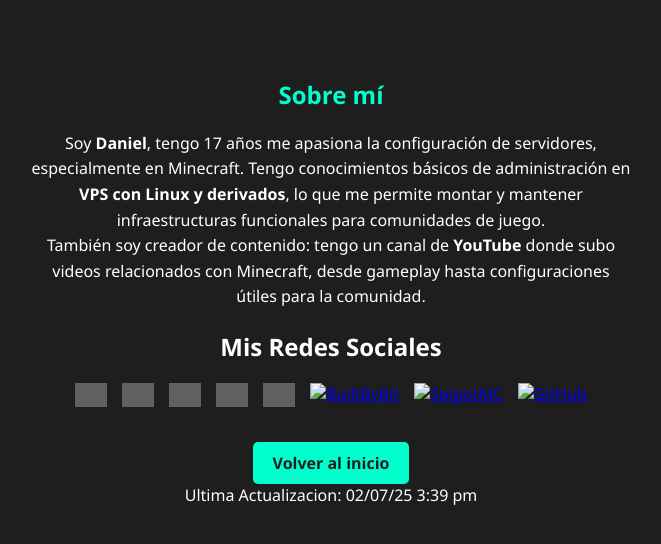
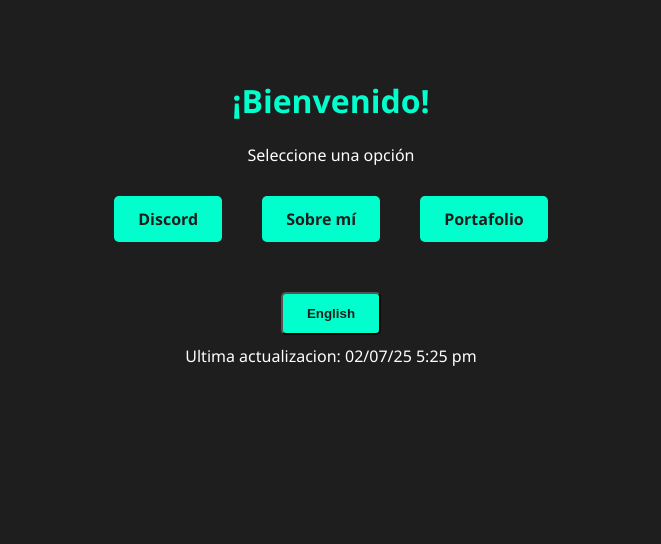
Before and after one commit to Dianelito/dianelito.github.io, a plain HTML site: page index.html in a window 1280 px wide. Shown: the whole page, without its empty margins (309-970 px from the left). Drawn offline with Linux system fonts and the light colour scheme; grey boxes are pictures that could not be loaded.

Commit message:
MultiLang

```diff
--- a/index.html
+++ b/index.html
@@ -3,7 +3,7 @@
 <head>
   <meta charset="UTF-8" />
   <meta name="viewport" content="width=device-width, initial-scale=1.0" />
-  <title>Sobre mí</title>
+  <title>Hogar</title>
   <link rel="icon" type="img" href="favicon.ico">
   <style>
     body {
@@ -16,68 +16,44 @@
     h1 {
       color: #00ffcc;
     }
-    p {
-      max-width: 600px;
-      margin: auto;
-      line-height: 1.6;
-    }
-    a.boton {
+    .boton {
       display: inline-block;
-      margin-top: 30px;
+      margin: 10px;
       background-color: #00ffcc;
       color: #1e1e1e;
-      padding: 10px 20px;
+      padding: 12px 24px;
       text-decoration: none;
       border-radius: 5px;
       font-weight: bold;
       transition: background-color 0.3s;
     }
-    a.boton:hover {
+    .boton:hover {
       background-color: #00c2a0;
+    }
+    .contenedor-botones {
+      display: flex;
+      justify-content: center;
+      flex-wrap: wrap;
+      gap: 20px;
+      margin-top: 20px;
     }
   </style>
 </head>
 <body>
-<section>
-  <h1>Sobre mí</h1>
+  <h1 data-lang-key="welcomeHeader">¡Bienvenido!</h1>
+  <p data-lang-key="selectOption">Seleccione una opcion</p>
 
-  <p>Soy <strong>Daniel</strong>, tengo 17 años me apasiona la configuración de servidores, especialmente en Minecraft. Tengo conocimientos básicos de administración en <strong>VPS con Linux y derivados</strong>, lo que me permite montar y mantener infraestructuras funcionales para comunidades de juego.</p>
-<p>También soy creador de contenido: tengo un canal de <strong>YouTube</strong> donde subo videos relacionados con Minecraft, desde gameplay hasta configuraciones útiles para la comunidad.</p>
-</section>
+  <div class="contenedor-botones">
+    <a href="https://discord.gg/fcg6HDVKXy" class="boton" data-lang-key="discordButton">Discord</a>
+    <a class="boton" href="aboutme.html" data-lang-key="aboutMeButton">Sobre mi</a>
+    <a class="boton" href="portafolio.html" data-lang-key="portfolioButton">Portafolio</a>
+  </div>
 
-<section>
-  <h2>Mis Redes Sociales</h2>
-  <div style="display: flex; flex-wrap: wrap; justify-content: center; gap: 15px; margin-top: 20px;">
-    <a href="https://youtube.com/@Dianeliton" target="_blank">
-      <img src="https://cdn.jsdelivr.net/gh/simple-icons/simple-icons/icons/youtube.svg" alt="YouTube" width="32" style="filter: invert(100%);" />
-    </a>
-    <a href="https://youtube.com/@DianelitoStudios" target="_blank">
-      <img src="https://cdn.jsdelivr.net/gh/simple-icons/simple-icons/icons/youtube.svg" alt="YouTube Studio" width="32" style="filter: invert(100%);" />
-    </a>
-    <a href="https://tiktok.com/@dianelito_oficial" target="_blank">
-      <img src="https://cdn.jsdelivr.net/gh/simple-icons/simple-icons/icons/tiktok.svg" alt="TikTok" width="32" style="filter: invert(100%);" />
-    </a>
-    <a href="https://x.com/cazador_real2" target="_blank">
-      <img src="https://cdn.jsdelivr.net/gh/simple-icons/simple-icons/icons/x.svg" alt="X (Twitter)" width="32" style="filter: invert(100%);" />
-    </a>
-    <a href="https://instagram.com/dianelito_oficial" target="_blank">
-      <img src="https://cdn.jsdelivr.net/gh/simple-icons/simple-icons/icons/instagram.svg" alt="Instagram" width="32" style="filter: invert(100%);" />
-    </a>
-    <a href="https://builtbybit.com/creators/dianelito.389844" target="_blank">
-      <img src="https://builtbybit.com/favicon.ico" alt="BuiltByBit" width="32" />
-    </a>
-    <a href="https://www.spigotmc.org/resources/authors/dianelito.1242137/" target="_blank">
-      <img src="https://spigotmc.org/favicon.ico" alt="SpigotMC" width="32" />
-    </a>
-    <a href="https://github.com/Dianelito" target="_blank">
-      <img src="https://github.com/favicon.ico" alt="GitHub" width="32" />
-    </a>
+  <div style="margin-top: 30px;">
+    <button class="boton" id="languageToggle">English</button>
   </div>
-</section>
 
-
-
-<a class="boton" href="index.html">Volver al inicio</a>
 </body>
-<footer> Ultima Actualizacion: 02/07/25 3:39 pm
+<footer data-lang-key="LastUpdate">Ultima Actualizacion: ??/??/?? ??:??</h1>
+<script src="language.js"></script>
 </html>
--- /dev/null
+++ b/language.js
@@ -0,0 +1,113 @@
+const translations = {
+    es: {
+        LastUpdate: "Ultima actualizacion: 02/07/25 5:25 pm",
+        // index.html
+        homeTitle: "Hogar",
+        welcomeHeader: "¡Bienvenido!",
+        selectOption: "Seleccione una opción",
+        discordButton: "Discord",
+        aboutMeButton: "Sobre mí",
+        portfolioButton: "Portafolio",
+        languageToggle: "English",
+
+
+        // aboutme.html
+        aboutMeTitle: "Sobre mí",
+        aboutMeHeader: "Sobre mí",
+        aboutMePara1: "Soy <strong>Daniel</strong>, tengo 17 años me apasiona la configuración de servidores, especialmente en Minecraft. Tengo conocimientos básicos de administración en <strong>VPS con Linux y derivados</strong>, lo que me permite montar y mantener infraestructuras funcionales para comunidades de juego.",
+        aboutMePara2: "También soy creador de contenido: tengo un canal de <strong>YouTube</strong> donde subo videos relacionados con Minecraft, desde gameplay hasta configuraciones útiles para la comunidad.",
+        socialMediaHeader: "Mis Redes Sociales",
+        backToHomeButton: "Volver al inicio",
+
+        // portafolio.html
+        portfolioTitle: "Portafolio",
+        portfolioHeader: "Portafolio",
+        knockbackConfigTitle: "Configuración de Knockback",
+        knockbackConfigDesc: "Configuración de knockback para servidores PvP. Ideal para combates.",
+        beachDesertMapTitle: "Mapa de Playa/Desierto",
+        beachDesertMapDesc: "Mapa estilo playa/desierto con estructuras personalizadas, perfecto para zonas de spawn o eventos de rol.",
+        warpPvPTitle: "Warp PvP 500x500",
+        warpPvPDesc: "Área PvP de gran tamaño para que tus jugadores puedan pelear.",
+        chunksLimitedTitle: "Chunks Limited",
+        chunksLimitedDesc: "Plugin para limitar objetos por chunks. Perfecto para servidores survival que quiera limitar spawners.",
+        aliceBotTitle: "Alice Bot",
+        aliceBotDesc: "Chat Bot configurable con Conditional Events para que tus usuarios puedan hacer preguntas.",
+
+        // 404.html
+        notFoundTitle: "404",
+        achievementUnlocked: "¡Logro desbloqueado!",
+        howDidWeGetHere: "¿Cómo llegamos aquí?",
+        returnButton: "Regresar",
+    },
+    en: {
+        LastUpdate: "LastUpdate: 02/07/25 5:25 pm",
+        // index.html
+        homeTitle: "Home",
+        welcomeHeader: "Welcome!",
+        selectOption: "Select an option",
+        discordButton: "Discord",
+        aboutMeButton: "About Me",
+        portfolioButton: "Portfolio",
+        languageToggle: "Español",
+
+        // aboutme.html
+        aboutMeTitle: "About Me",
+        aboutMeHeader: "About Me",
+        aboutMePara1: "I am <strong>Daniel</strong>, 17 years old, and I am passionate about server configuration, especially in Minecraft. I have basic administration knowledge in <strong>VPS with Linux and derivatives</strong>, which allows me to set up and maintain functional infrastructures for gaming communities.",
+        aboutMePara2: "I am also a content creator: I have a <strong>YouTube</strong> channel where I upload videos related to Minecraft, from gameplay to useful configurations for the community.",
+        socialMediaHeader: "My Social Networks",
+        backToHomeButton: "Back to Home",
+
+        // portafolio.html
+        portfolioTitle: "Portfolio",
+        portfolioHeader: "Portfolio",
+        knockbackConfigTitle: "Knockback Configuration",
+        knockbackConfigDesc: "Knockback configuration for PvP servers. Ideal for combat.",
+        beachDesertMapTitle: "Beach Desert Map",
+        beachDesertMapDesc: "Beach/desert style map with custom structures, perfect for spawn areas or role-playing events.",
+        warpPvPTitle: "Warp PvP 500x500",
+        warpPvPDesc: "Large PvP area for your players to fight.",
+        chunksLimitedTitle: "Chunks Limited",
+        chunksLimitedDesc: "Plugin to limit items per chunk. Perfect for survival servers that want to limit spawners.",
+        aliceBotTitle: "Alice Bot",
+        aliceBotDesc: "Configurable Chat Bot with Conditional Events for your users to ask questions.",
+
+        // 404.html
+        notFoundTitle: "404",
+        achievementUnlocked: "Achievement Unlocked!",
+        howDidWeGetHere: "How did we get here?",
+        returnButton: "Return",
+    }
+};
+
+let currentLanguage = localStorage.getItem('language') || 'es';
+
+function updateContent() {
+    document.querySelectorAll('[data-lang-key]').forEach(element => {
+        const key = element.getAttribute('data-lang-key');
+        if (translations[currentLanguage] && translations[currentLanguage][key]) {
+            element.innerHTML = translations[currentLanguage][key];
+        }
+    });
+
+    document.documentElement.lang = currentLanguage;
+
+    const langToggleButton = document.getElementById('languageToggle');
+    if (langToggleButton) {
+        langToggleButton.textContent = translations[currentLanguage].languageToggle;
+    }
+}
+
+function toggleLanguage() {
+    currentLanguage = currentLanguage === 'es' ? 'en' : 'es';
+    localStorage.setItem('language', currentLanguage);
+    updateContent();
+}
+
+document.addEventListener('DOMContentLoaded', () => {
+    const langToggleButton = document.getElementById('languageToggle');
+    if (langToggleButton) {
+        langToggleButton.addEventListener('click', toggleLanguage);
+    }
+    updateContent();
+});
```
Also changed, not shown: 404.html (+11 -5 lines), aboutme.html (+6 -7 lines), portafolio.html (+21 -15 lines).
